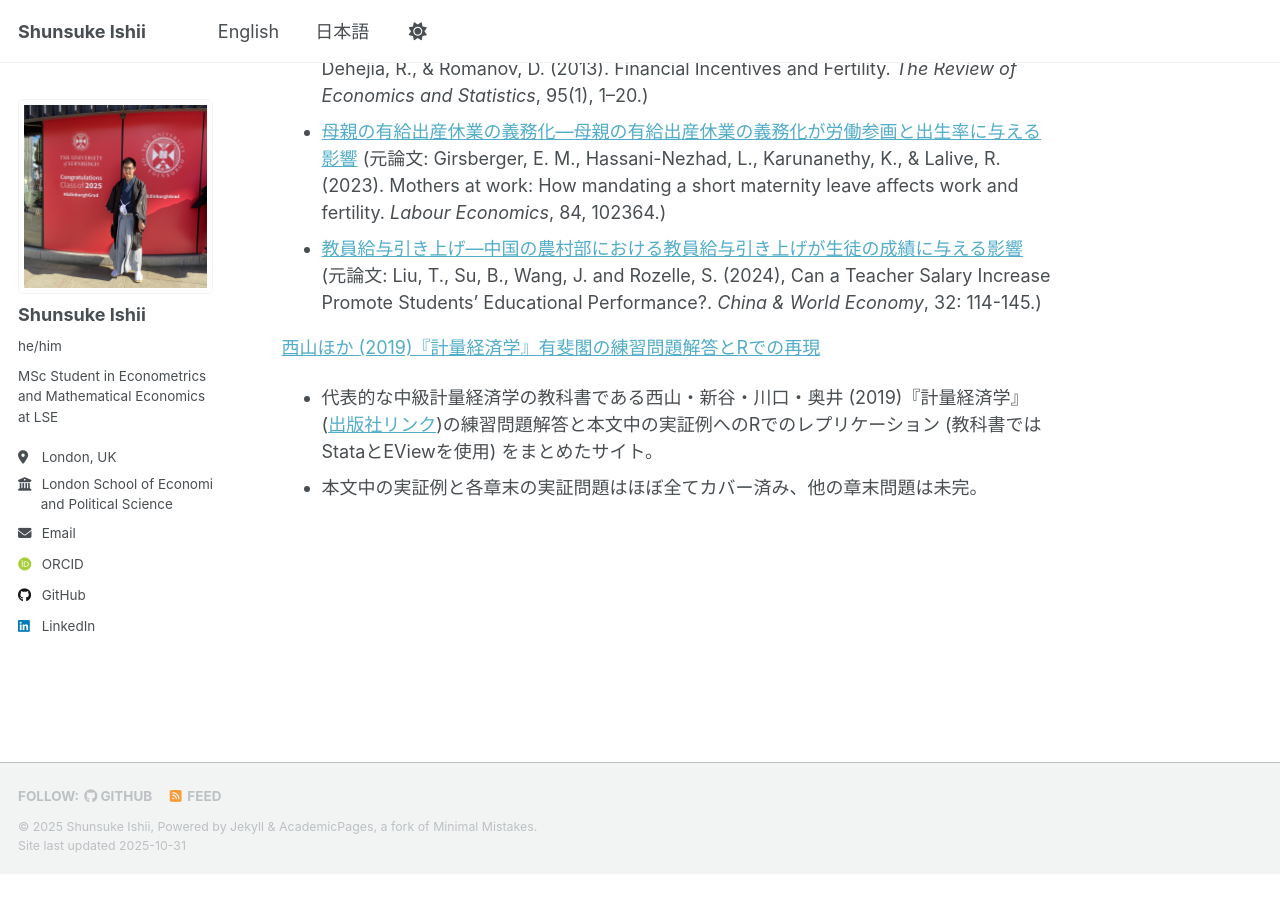
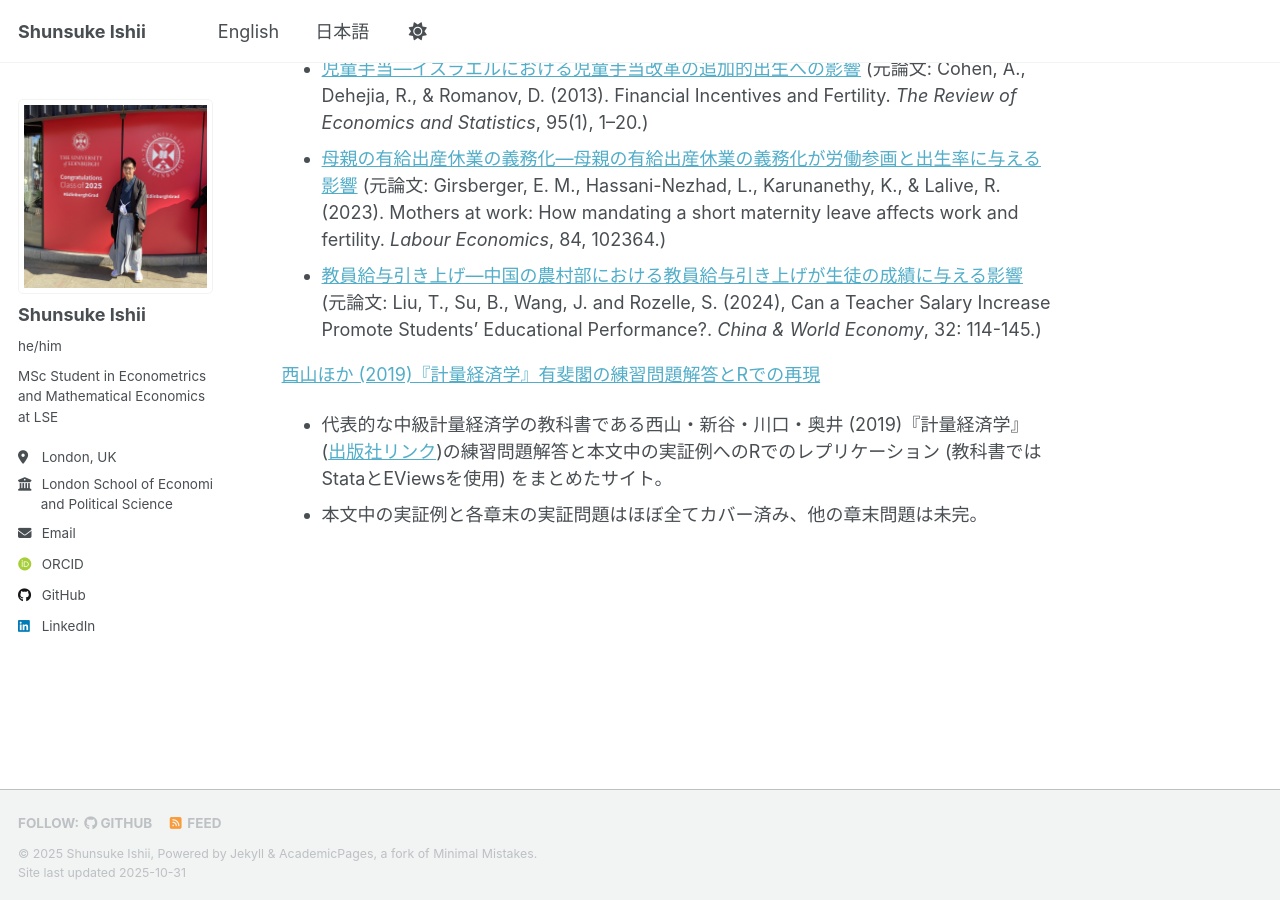
Before and after one commit to sishii0418/sishii0418.github.io, a Jekyll site: the page built from _pages/japanese.md, in a window 1280 px wide and 900 px high, scrolled down 1856 px. Built offline with Jekyll 4.4.1, drawn with Linux system fonts in a browser that asks for light colours; some web fonts are replaced; a script that is not in the unit is left out; before the commit the page ends 2729 px from its top, so only the background shows below that; some of the changed text lies outside the part shown.

```diff
--- a/_pages/japanese.md
+++ b/_pages/japanese.md
@@ -57,5 +57,5 @@ redirect_from:
 - <a href="https://cyberagentailab.github.io/EBPMDB/doc/document29/" target="_blank" rel="noopener noreferrer">教員給与引き上げ―中国の農村部における教員給与引き上げが生徒の成績に与える影響</a> (元論文: Liu, T., Su, B., Wang, J. and Rozelle, S. (2024), Can a Teacher Salary Increase Promote Students' Educational Performance?. *China & World Economy*, 32: 114-145.)
 
 <a href="https://sishii0418.github.io/nishiyama_econometrics/" target="_blank" rel="noopener noreferrer">西山ほか (2019)『計量経済学』有斐閣の練習問題解答とRでの再現</a>
-- 代表的な中級計量経済学の教科書である西山・新谷・川口・奥井 (2019)『計量経済学』(<a href="https://www.yuhikaku.co.jp/books/detail/9784641053854" target="_blank" rel="noopener noreferrer">出版社リンク</a>)の練習問題解答と本文中の実証例へのRでのレプリケーション (教科書ではStataとEViewを使用) をまとめたサイト。
+- 代表的な中級計量経済学の教科書である西山・新谷・川口・奥井 (2019)『計量経済学』(<a href="https://www.yuhikaku.co.jp/books/detail/9784641053854" target="_blank" rel="noopener noreferrer">出版社リンク</a>)の練習問題解答と本文中の実証例へのRでのレプリケーション (教科書ではStataとEViewsを使用) をまとめたサイト。
 - 本文中の実証例と各章末の実証問題はほぼ全てカバー済み、他の章末問題は未完。
```
Also changed, not shown: other parts of _pages/japanese.md (+2 -2 lines), _pages/about.md (+2 -2 lines), 1 other file.
